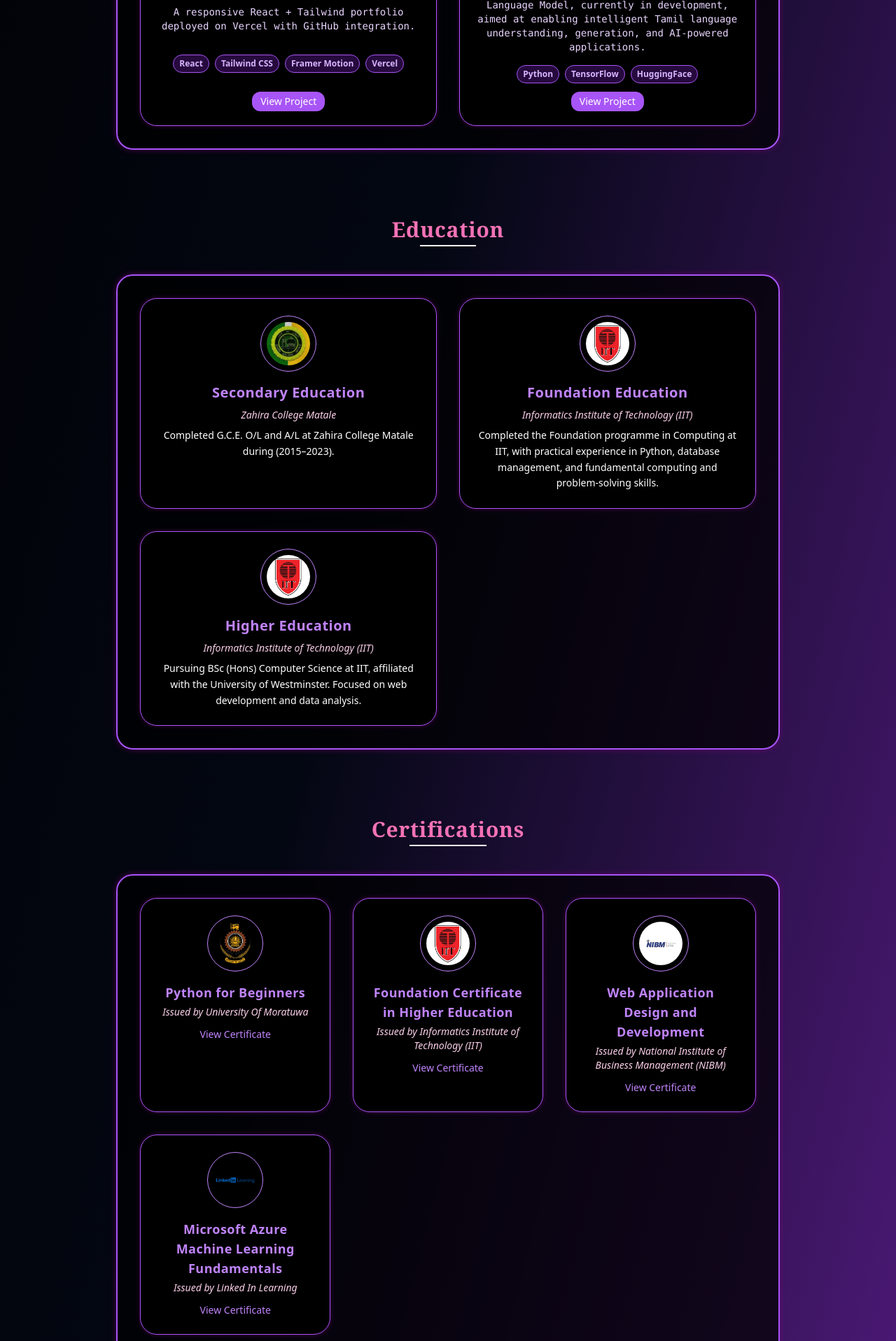
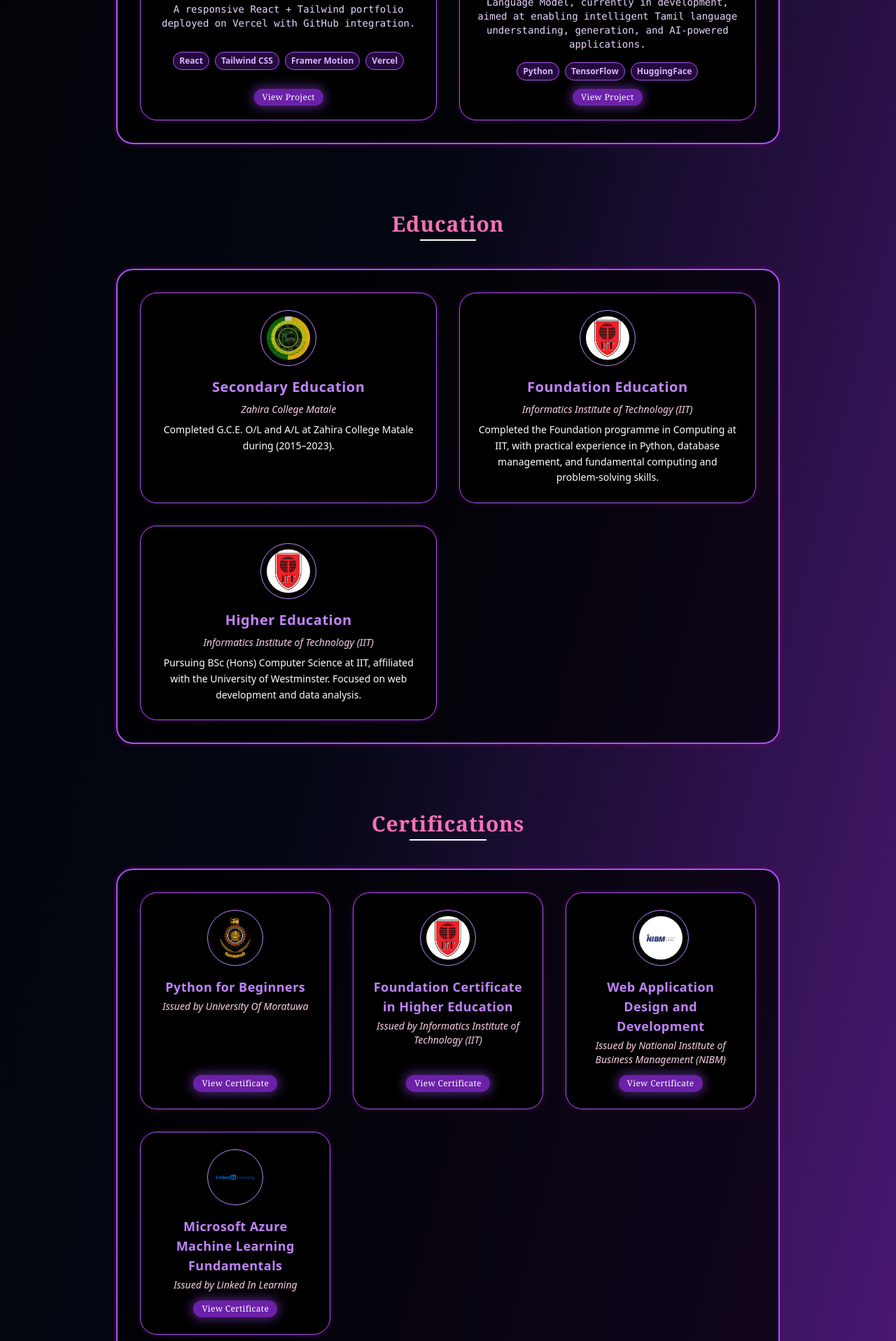
Before and after one commit to yashwinsivakumar/portfolio, a React (Vite) app: page / in a window 1280 px wide. Shown: the part 2320-4236 px from the top of the page at 70% size. Built offline with nearby package versions, Linux system fonts and the light colour scheme.

Commit message:
Enhanced project and certificate buttons with improved styling and hover effects

```diff
--- a/src/Portfolio.jsx
+++ b/src/Portfolio.jsx
@@ -358,7 +358,8 @@ export default function Portfolio() {
             href={proj.pdf}
             target="_blank"
             rel="noopener noreferrer"
-            className="inline-block w-fit mx-auto bg-purple-500 text-white px-3 py-1 rounded-xl hover:bg-purple-600 font-medium text-sm font-sans"
+            className="inline-block w-fit mx-auto bg-purple-800 text-white px-3 py-1 rounded-xl shadow-lg hover:bg-purple-900 transition font-medium tracking-wide font-serif shadow-purple-500/70 hover:shadow-purple-600/90 text-xs"
+            style={{ boxShadow: "0 0 15px 3px rgba(76, 36, 119, 1)" }}
           >
             View Project
           </a>
@@ -478,8 +479,9 @@ export default function Portfolio() {
           key={idx}
           whileHover={{ scale: 1.03, y: -5 }}
           transition={{ duration: 0.3 }}
-          className="bg-black rounded-3xl border border-purple-500 p-6 flex flex-col items-center text-center shadow-[0_0_6px_rgba(128,0,128,0.5)]"
+          className="bg-black rounded-3xl border border-purple-500 p-6 flex flex-col items-center justify-between text-center shadow-[0_0_6px_rgba(128,0,128,0.5)]"
         >
+          <div className="flex flex-col items-center w-full">
             <img
               src={cert.icon}
               alt={`${cert.title} icon`}
@@ -487,11 +489,13 @@ export default function Portfolio() {
             />
             <h4 className="text-lg font-semibold mb-1 tracking-wide text-purple-400">{cert.title}</h4>
             <p className="mb-3 font-light text-pink-200 text-sm italic">Issued by {cert.org}</p>
+          </div>
           <a
             href={cert.link}
             target="_blank"
             rel="noopener noreferrer"
-            className="text-purple-400 hover:text-pink-400 font-medium text-sm transition duration-300"
+            className="inline-block w-fit mx-auto bg-purple-800 text-white px-3 py-1 rounded-xl shadow-lg hover:bg-purple-900 transition font-medium tracking-wide font-serif shadow-purple-500/70 hover:shadow-purple-600/90 text-xs"
+            style={{ boxShadow: "0 0 15px 3px rgba(76, 36, 119, 1)" }}
           >
             View Certificate
           </a>
@@ -547,7 +551,8 @@ export default function Portfolio() {
         />
         <button
           type="submit"
-          className="bg-purple-600 text-white px-6 py-2 rounded-full shadow hover:bg-purple-700 transition font-medium font-serif"
+          className="bg-purple-800 text-white px-5 py-1.5 rounded-full shadow-lg hover:bg-purple-900 transition font-medium tracking-wide font-serif shadow-purple-500/70 hover:shadow-purple-600/90 text-sm"
+          style={{ boxShadow: "0 0 15px 3px rgba(76, 36, 119, 1)" }}
         >
           Send
         </button>
```
Lines whose indentation alone changed are shown as unchanged.
